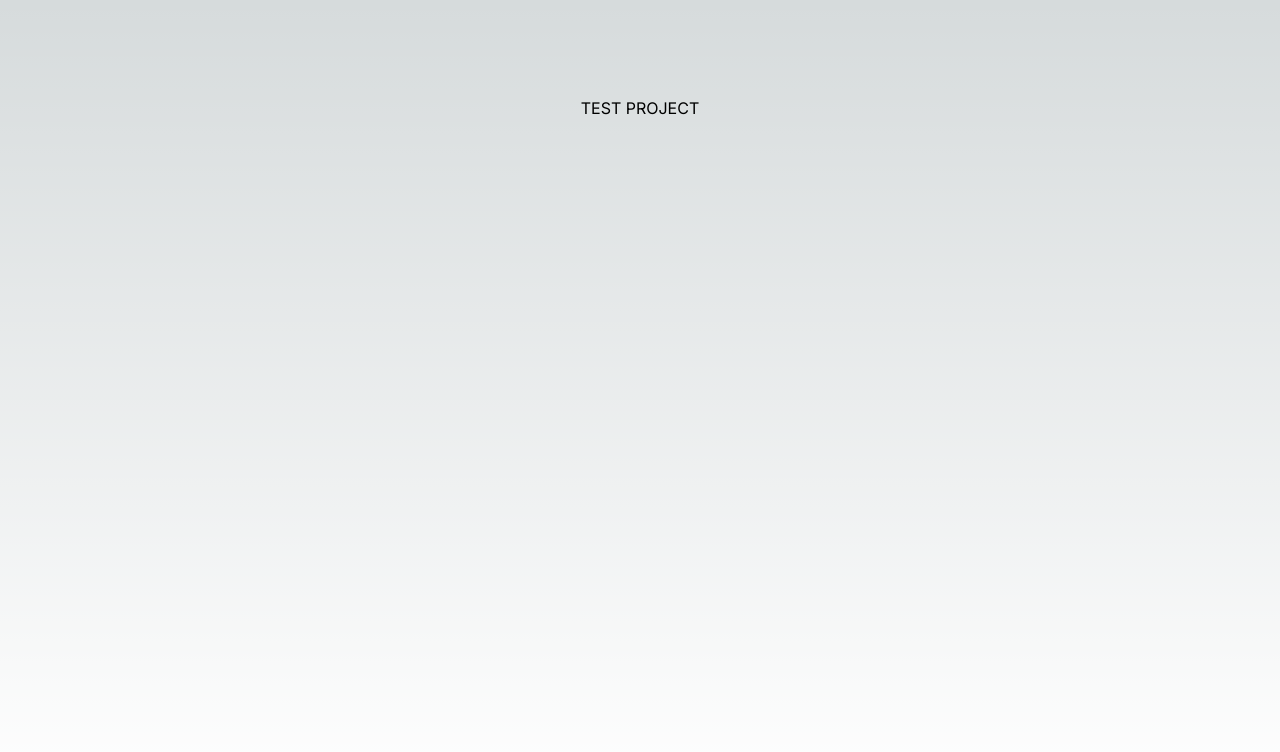
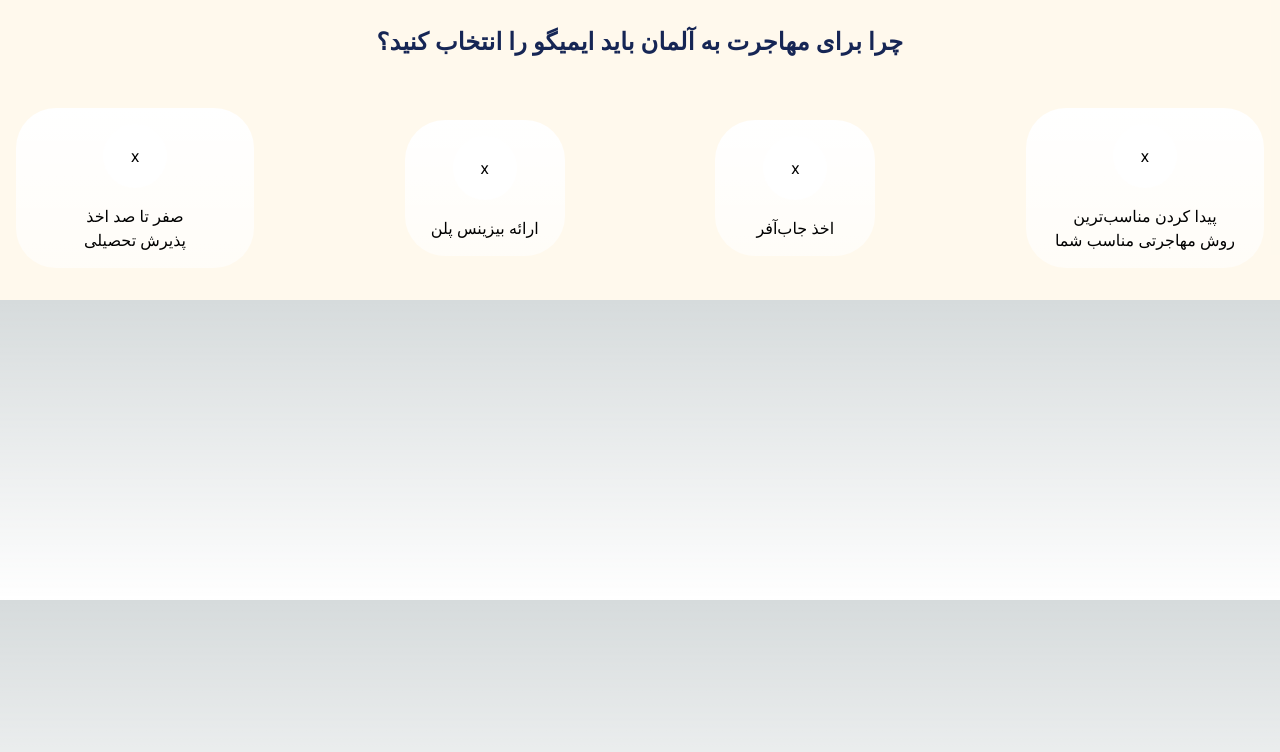
Before and after one commit to hmphne/nextjs-animation-idb, a Next.js app: page / in a window 1280 px wide. Shown: the top 752 px of the page. Built offline with nearby package versions, Linux system fonts and the light colour scheme.

Commit message:
feat: added section 2

```diff
--- a/app/page.js
+++ b/app/page.js
@@ -2,8 +2,59 @@ import Image from "next/image";
 
 export default function Home() {
   return (
-    <main className="flex min-h-screen flex-col items-center justify-between p-24">
-      TEST PROJECT
-    </main>
+      <div className="flex w-full justify-center bg-yellow-50">
+        <div className="w-[1440px] mx-auto px-4 py-6 bg-pink-50/30 h-[300px] flex flex-col gap-12">
+          <h2 className="text-[#162655] text-center text-[24px] font-bold leading-[36px] tracking-[0.24px]">
+            چرا برای مهاجرت به آلمان باید ایمیگو را انتخاب کنید؟
+          </h2>
+
+          <div className="flex justify-between items-center">
+            {/* Feature 1 */}
+            <div className="flex flex-col items-center w-[238px] p-4 gap-4 rounded-[40px] bg-gradient-to-b from-white to-white/60">
+              <div className="w-16 h-16 bg-white rounded-full flex items-center justify-center ">
+                x
+              </div>
+              <p className=" font-medium text-black text-center ">
+                صفر تا صد اخذ
+                <br />
+                پذیرش تحصیلی
+              </p>
+            </div>
+
+            {/* Feature 2 */}
+
+            <div className="flex flex-col items-center w-[160px] p-4 gap-4 rounded-[40px] bg-gradient-to-b from-white to-white/60">
+              <div className="w-16 h-16 bg-white rounded-full flex items-center justify-center">
+                x
+              </div>
+              <p className=" font-medium text-black text-center ">
+                ارائه بیزینس پلن
+              </p>
+            </div>
+
+            {/* Feature 3 */}
+            <div className="flex flex-col items-center w-[160px] p-4 gap-4 rounded-[40px] bg-gradient-to-b from-white to-white/60">
+              <div className="w-16 h-16 bg-white rounded-full flex items-center justify-center">
+                x
+              </div>
+              <p className=" font-medium text-black text-center ">
+                اخذ جاب‌آفر
+              </p>
+            </div>
+
+            {/* Feature 4 */}
+            <div className="flex flex-col items-center w-[238px] p-4 gap-4 rounded-[40px] bg-gradient-to-b from-white to-white/60">
+              <div className="w-16 h-16 bg-white rounded-full flex items-center justify-center ">
+                x
+              </div>
+              <p className=" font-medium text-black text-center ">
+                پیدا کردن مناسب‌ترین
+                <br />
+                روش مهاجرتی مناسب شما
+              </p>
+            </div>
+          </div>
+        </div>
+      </div>
   );
 }
```
